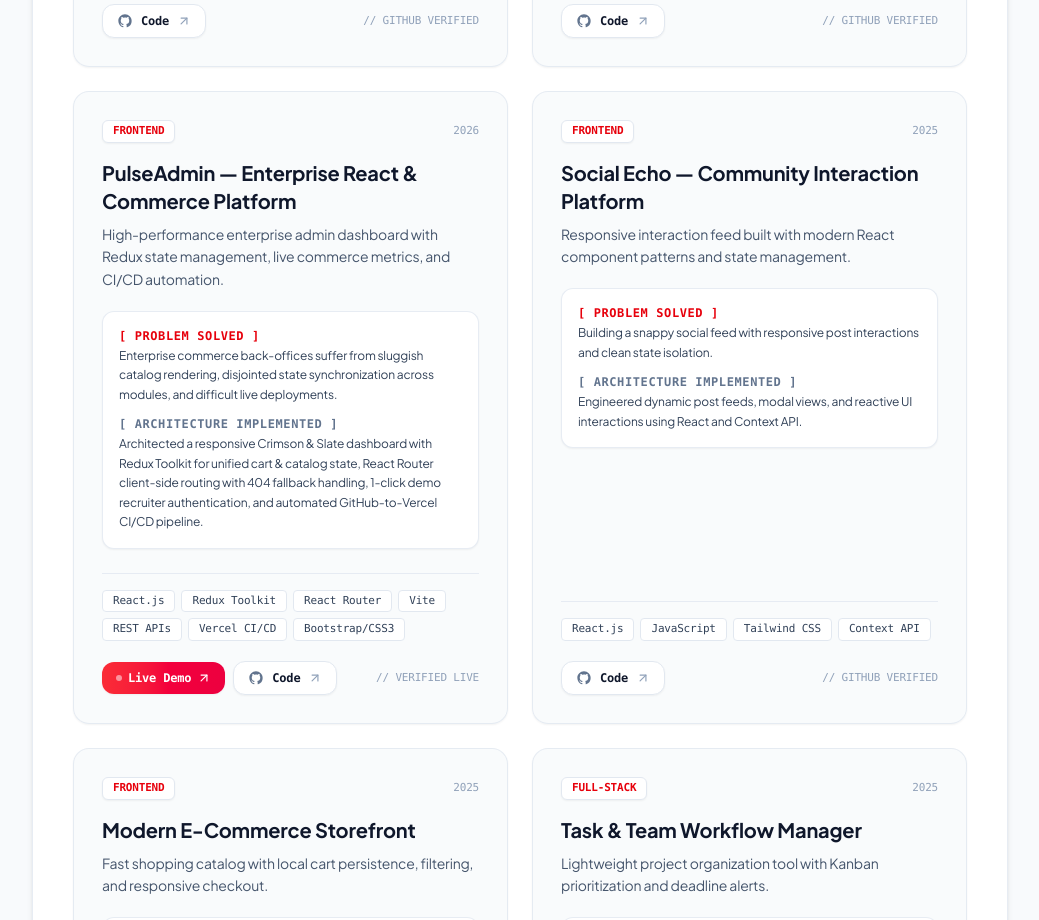
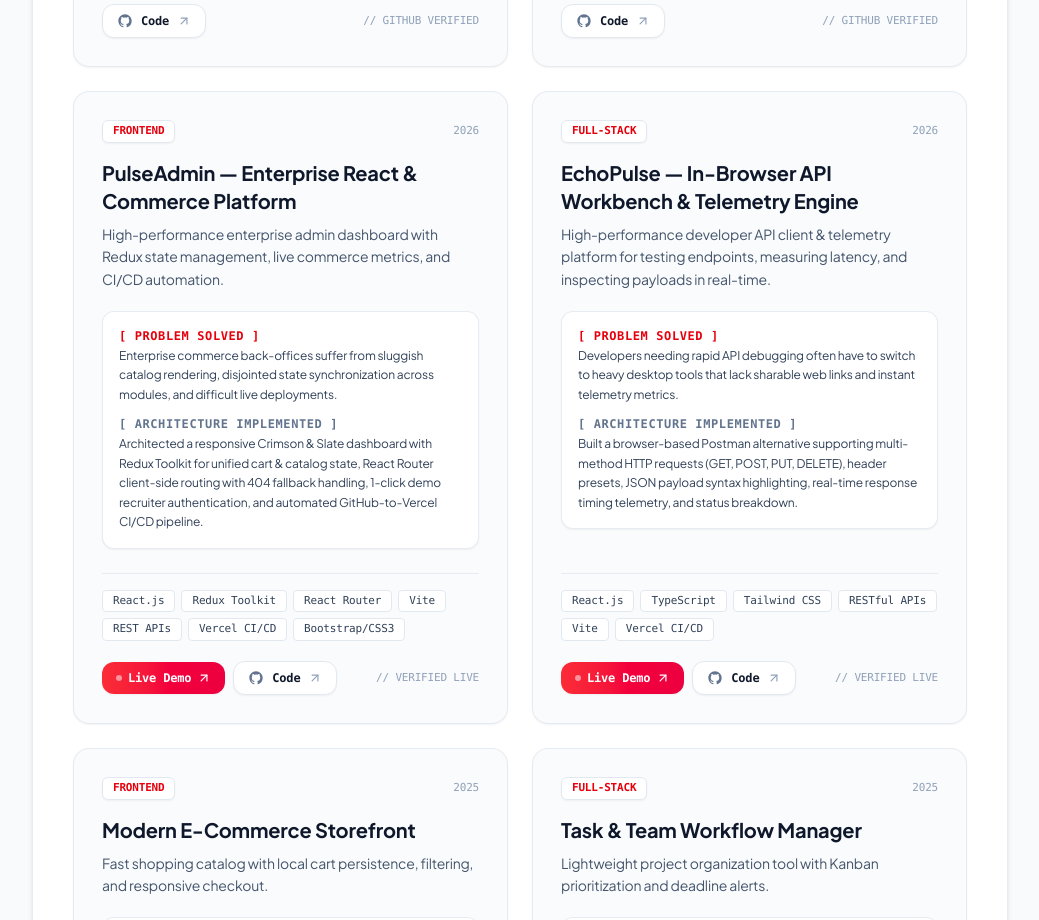
Before and after one commit to ayushman1729/portfolio, a React (Vite) app: page / in a window 1280 px wide. Shown: the part 3880-4800 px from the top of the page, without its empty margins (120-1159 px from the left). Built offline with nearby package versions, Linux system fonts and the light colour scheme.

Commit message:
feat: add EchoPulse In-Browser API Workbench with live demo link

```diff
--- a/src/data/portfolioData.js
+++ b/src/data/portfolioData.js
@@ -91,17 +91,18 @@ export const projects = [
     featured: true
   },
   {
-    title: "Social Echo — Community Interaction Platform",
-    tagline: "Responsive interaction feed built with modern React component patterns and state management.",
-    category: "Frontend",
-    date: "2025",
+    title: "EchoPulse — In-Browser API Workbench & Telemetry Engine",
+    tagline: "High-performance developer API client & telemetry platform for testing endpoints, measuring latency, and inspecting payloads in real-time.",
+    category: "Full-Stack",
+    date: "2026",
     problem:
-      "Building a snappy social feed with responsive post interactions and clean state isolation.",
+      "Developers needing rapid API debugging often have to switch to heavy desktop tools that lack sharable web links and instant telemetry metrics.",
     solution:
-      "Engineered dynamic post feeds, modal views, and reactive UI interactions using React and Context API.",
-    tech: ["React.js", "JavaScript", "Tailwind CSS", "Context API"],
-    github: "https://github.com/ayushman1729/social-echo",
-    featured: false
+      "Built a browser-based Postman alternative supporting multi-method HTTP requests (GET, POST, PUT, DELETE), header presets, JSON payload syntax highlighting, real-time response timing telemetry, and status breakdown.",
+    tech: ["React.js", "TypeScript", "Tailwind CSS", "RESTful APIs", "Vite", "Vercel CI/CD"],
+    github: "https://github.com/ayushman1729/echopulse",
+    demo: "https://echopulse-nine.vercel.app",
+    featured: true
   },
   {
     title: "Modern E-Commerce Storefront",
```
